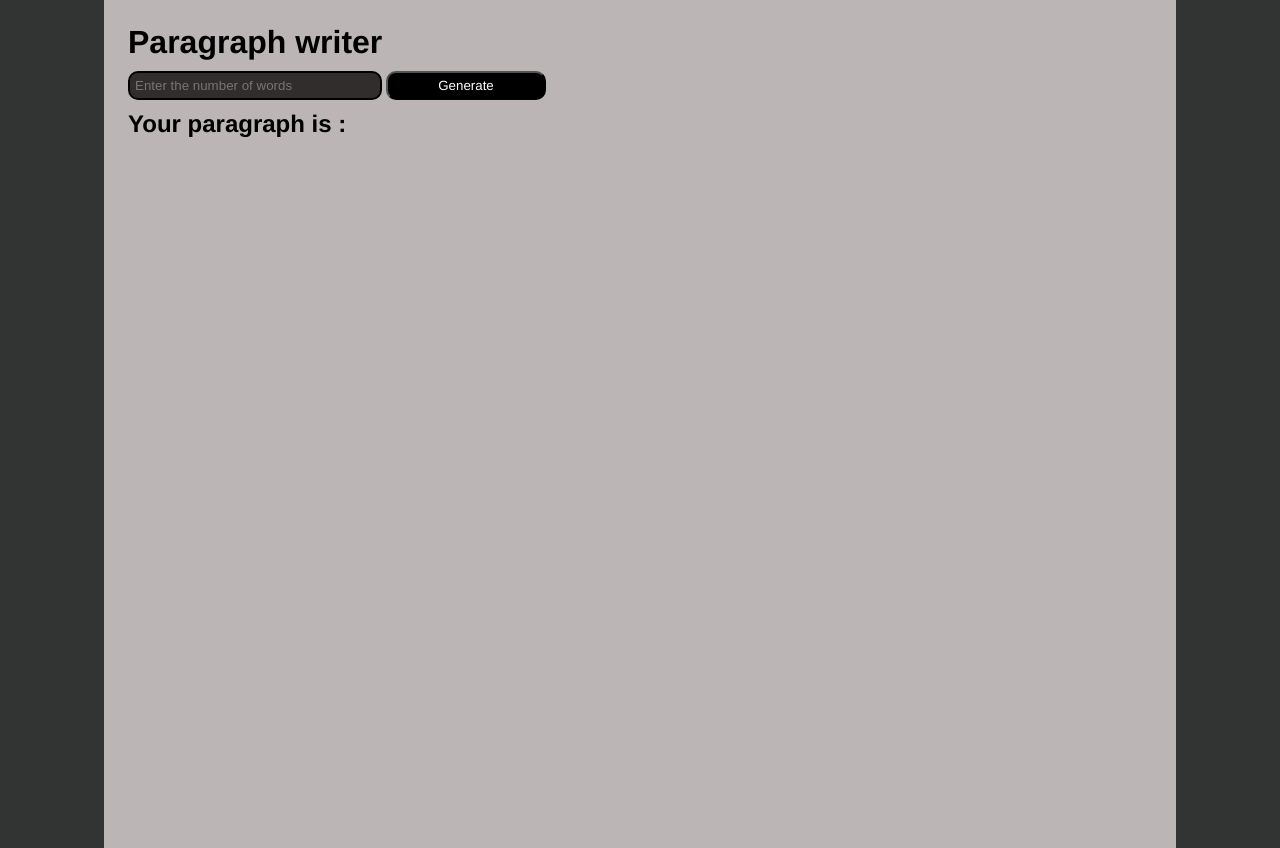
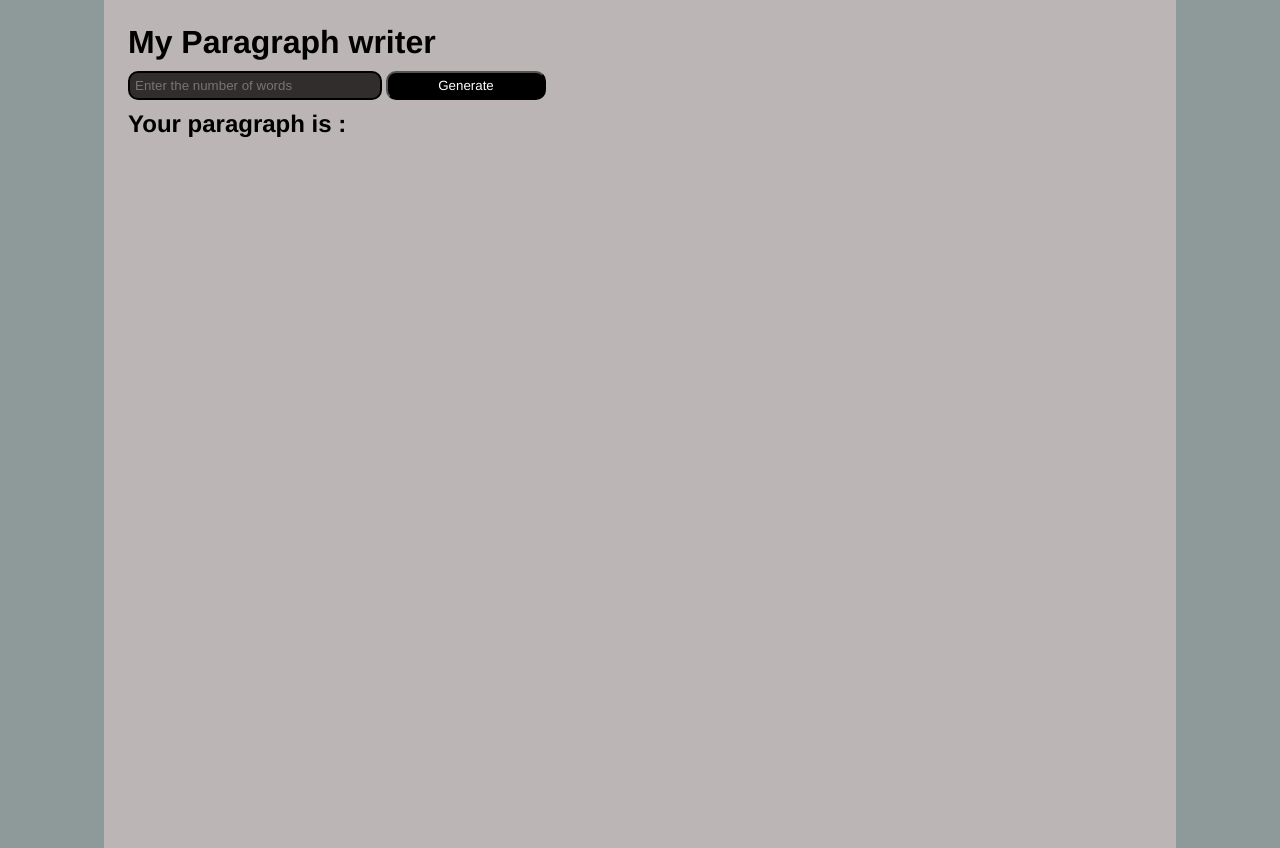
Before and after one commit to SatyamMattoo/Paragraph-writer, a plain HTML site: page index.html in a window 1280 px wide. Drawn offline with Linux system fonts and the light colour scheme.

Commit message:
changing background colour

```diff
--- a/index.html
+++ b/index.html
@@ -9,7 +9,7 @@
 </head>
 <body>
     <div class="container">
-        <h1>Paragraph writer</h1>
+        <h1>My Paragraph writer</h1>
 
        <input type="number" placeholder="Enter the number of words" id="noOfWords">
         <button id="myBtn" onclick="generatePara()">Generate</button>
--- a/style.css
+++ b/style.css
@@ -2,7 +2,7 @@
 {
     margin  : 0%;
     padding : 0%;
-    background-color: rgb(50, 51, 51);
+    background-color: rgb(142, 153, 153);
 }
 
 .container
```
